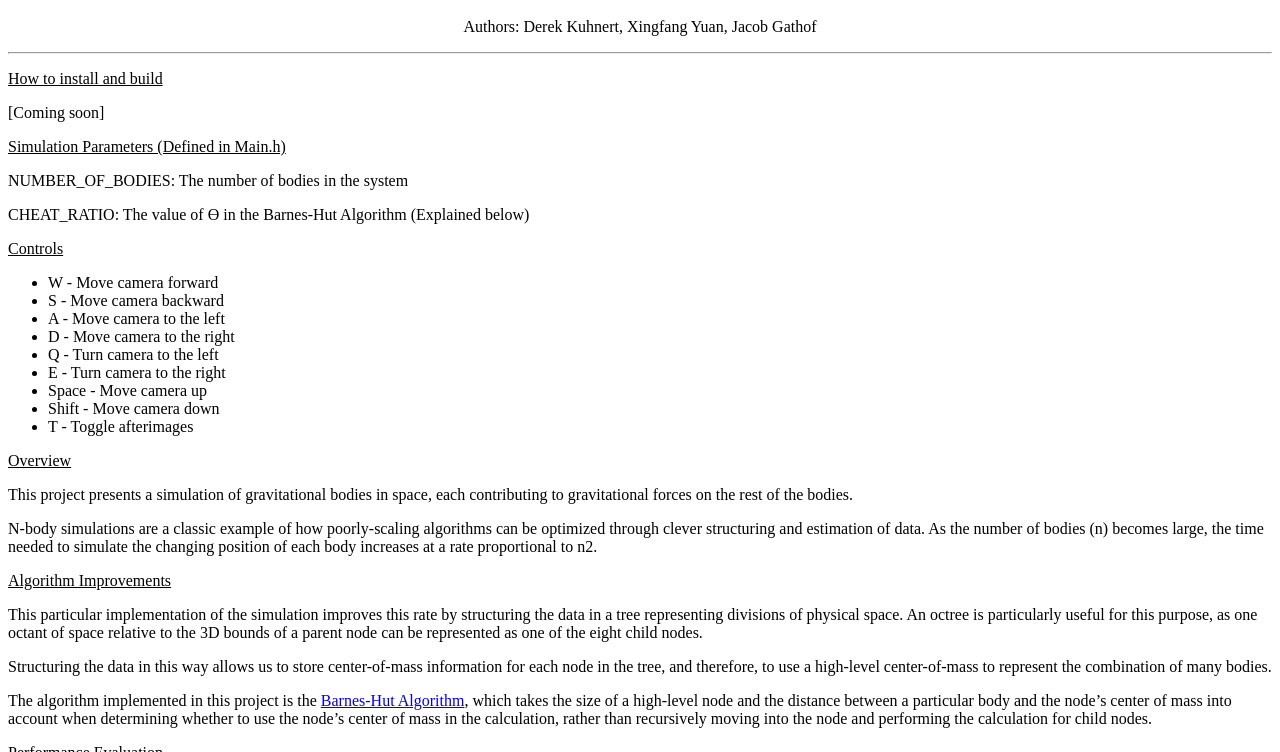
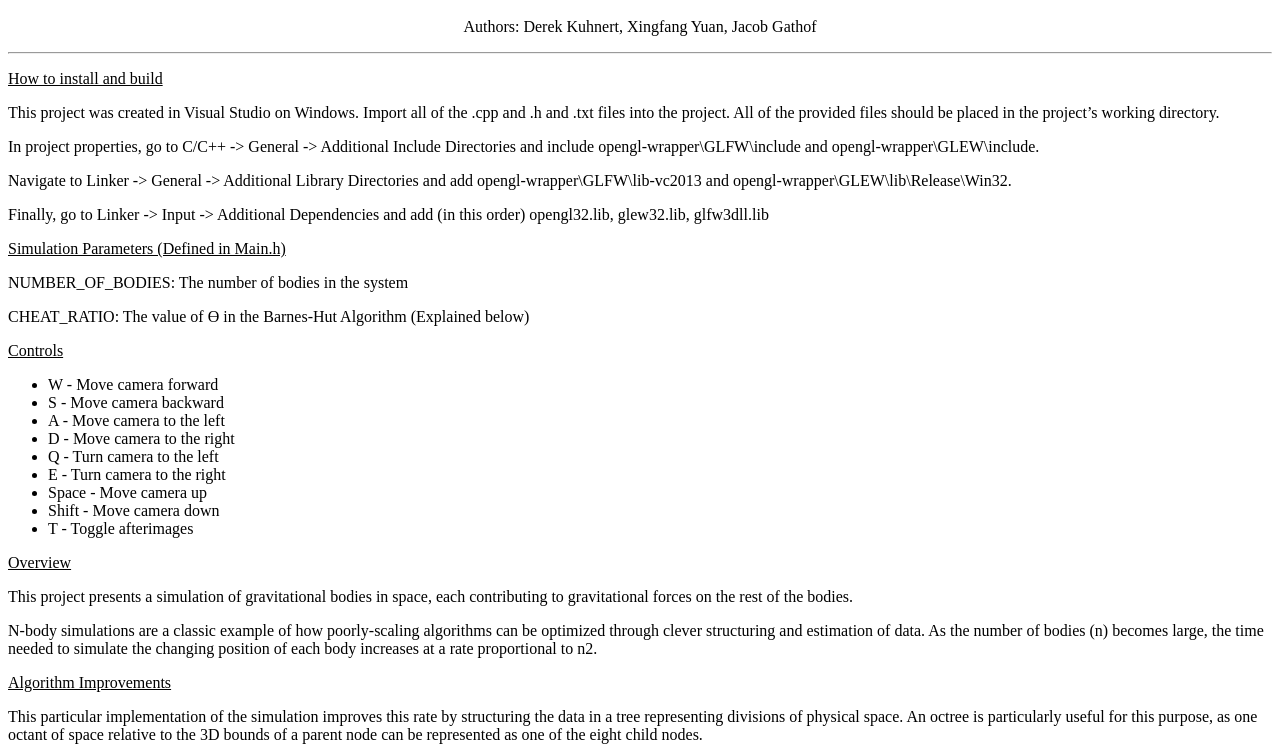
Before and after one commit to kuhnertdm/n-body-simulation, a plain HTML site: page index.html in a window 1280 px wide. Shown: the part 48-800 px from the top of the page. Drawn offline with Linux system fonts and the light colour scheme.

Commit message:
Added build/run instructions to index

```diff
--- a/index.html
+++ b/index.html
@@ -13,7 +13,14 @@
 
   <p><u>How to install and build</u></p>
 
-  <p>[Coming soon]</p>
+  <p>This project was created in Visual Studio on Windows. Import all of the .cpp and .h and .txt files into the project. All of the provided files should be placed in the project’s working directory.</p>
+
+  <p>In project properties, go to C/C++ -> General -> Additional Include Directories and include opengl-wrapper\GLFW\include and opengl-wrapper\GLEW\include.</p>
+
+  <p>Navigate to Linker -> General -> Additional Library Directories and add opengl-wrapper\GLFW\lib-vc2013 and opengl-wrapper\GLEW\lib\Release\Win32.</p>
+
+  <p>Finally, go to Linker -> Input -> Additional Dependencies and add (in this order) opengl32.lib, glew32.lib, glfw3dll.lib</p>
+
 
   <p><u>Simulation Parameters (Defined in Main.h)</u></p>
 
```
